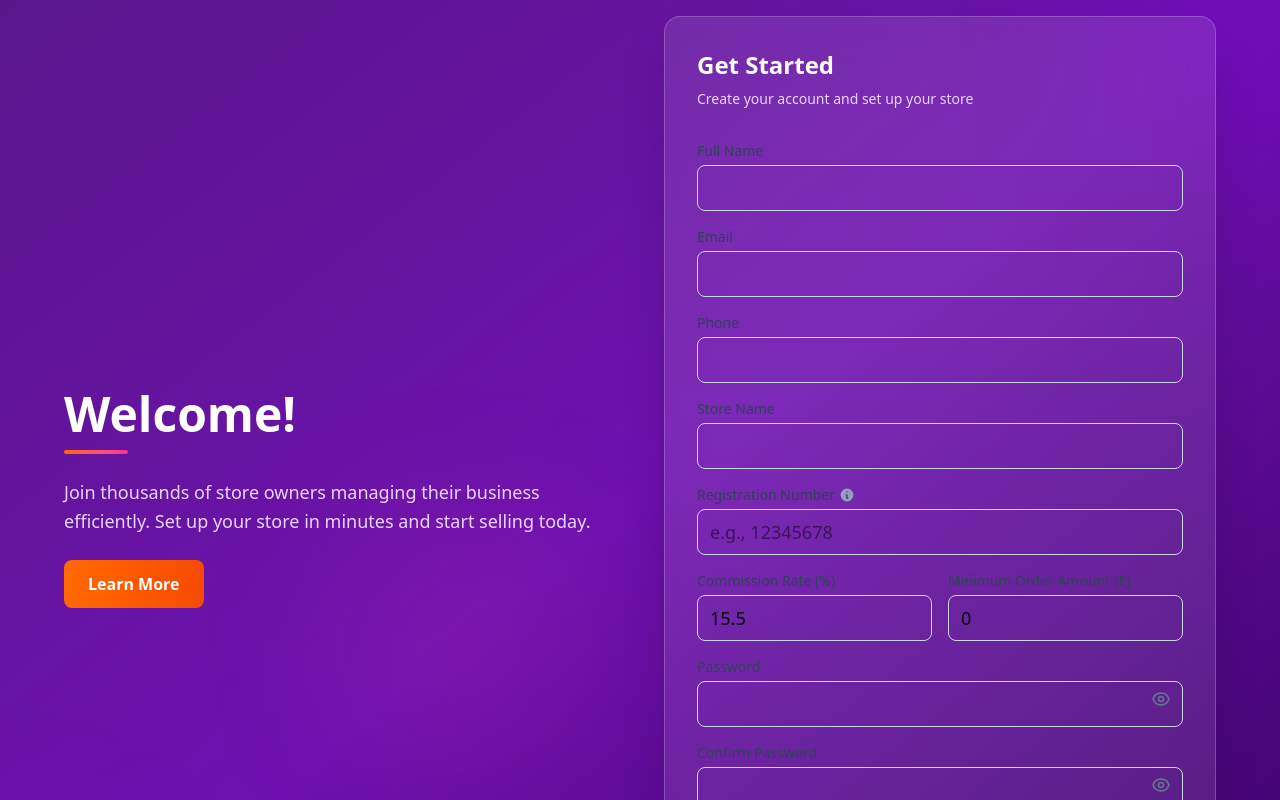
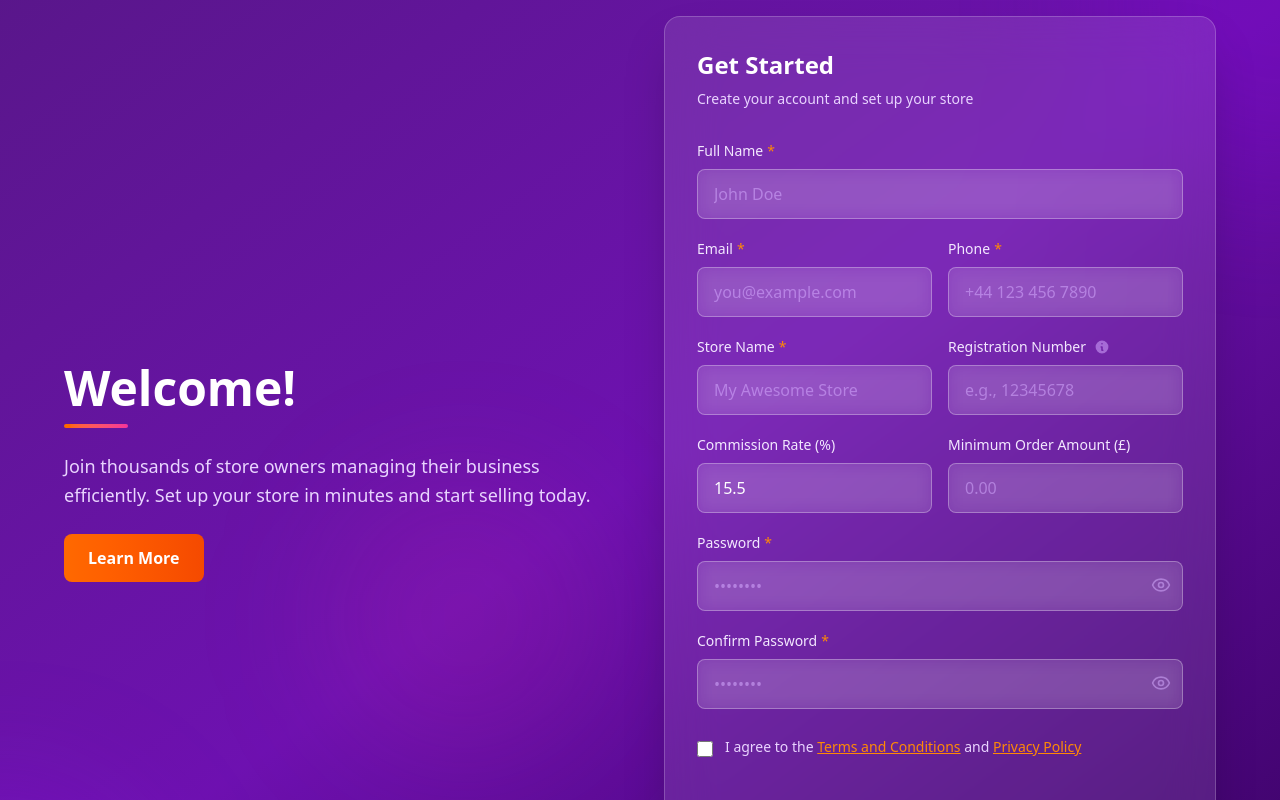
Before and after one commit to Sokuya-ltd/store_web, a React (Vite) app: page /onboarding in a window 1280 px wide. Shown: the top 800 px of the page. Built offline with nearby package versions, Linux system fonts and the light colour scheme.

Commit message:
feat: Refactor StepBusinessInfo component with GlassInput for improved UI and validation

```diff
--- a/src/pages/Onboarding/StepBusinessInfo.jsx
+++ b/src/pages/Onboarding/StepBusinessInfo.jsx
@@ -1,7 +1,6 @@
 import { useState } from "react";
 import { Link } from "react-router-dom";
-import Input from "../../components/ui/Input";
-import Button from "../../components/ui/Button";
+import { Eye, EyeOff } from "lucide-react";
 
 export default function StepBusinessInfo({ data, updateData, onSubmit, isSubmitting, error, fieldErrors = {} }) {
   const [showPassword, setShowPassword] = useState(false);
@@ -15,7 +14,6 @@ export default function StepBusinessInfo({ data, updateData, onSubmit, isSubmitt
 
     // Basic validation
     if (!data.name || !data.email || !data.password || !data.phone || !data.store_name) {
-      alert("Please fill in all required fields");
       return;
     }
     if (data.password !== data.password_confirmation) {
@@ -35,148 +33,230 @@ export default function StepBusinessInfo({ data, updateData, onSubmit, isSubmitt
     await onSubmit();
   };
 
+  // Reusable input component for glass-morphism styling
+  const GlassInput = ({ label, type = "text", value, onChange, error, placeholder, required, name, step }) => (
+    <div>
+      <label htmlFor={name} className="block text-sm font-medium text-purple-100 mb-2">
+        {label}
+        {required && <span className="text-orange-400 ml-1">*</span>}
+      </label>
+      <input
+        id={name}
+        type={type}
+        name={name}
+        value={value || ""}
+        onChange={onChange}
+        placeholder={placeholder}
+        required={required}
+        step={step}
+        aria-invalid={!!error}
+        aria-describedby={error ? `${name}-error` : undefined}
+        className="w-full bg-white/10 border border-white/30 text-white placeholder-purple-300/50 rounded-lg px-4 py-3 focus:outline-none focus:ring-2 focus:ring-orange-500 focus:border-transparent transition-all backdrop-blur-sm"
+      />
+      {error && (
+        <p id={`${name}-error`} className="text-red-300 text-xs mt-1.5">
+          {error}
+        </p>
+      )}
+    </div>
+  );
+
   return (
-    <form className="space-y-4" onSubmit={handleSubmit}>
+    <form className="space-y-5" onSubmit={handleSubmit}>
       {/* General error message display */}
       {error && (
-        <div className="p-3 bg-red-50 border border-red-200 rounded-lg text-red-700 text-sm">
-          {error}
+        <div className="p-4 bg-red-500/20 border border-red-400/50 rounded-lg">
+          <p className="text-red-200 text-sm font-medium">{error}</p>
         </div>
       )}
 
-      <Input
+      {/* Full Name */}
+      <GlassInput
         label="Full Name"
         type="text"
-        value={data.name || ""}
+        name="name"
+        value={data.name}
         onChange={(e) => updateData({ name: e.target.value })}
         error={fieldErrors.name}
+        placeholder="John Doe"
         required
       />
 
-      <Input
+      {/* Email and Phone - Two Columns */}
+      <div className="grid grid-cols-1 md:grid-cols-2 gap-4">
+        <GlassInput
           label="Email"
           type="email"
-        value={data.email || ""}
+          name="email"
+          value={data.email}
           onChange={(e) => updateData({ email: e.target.value })}
           error={fieldErrors.email}
+          placeholder="you@example.com"
           required
         />
 
-      <Input
+        <GlassInput
           label="Phone"
           type="tel"
-        value={data.phone || ""}
+          name="phone"
+          value={data.phone}
           onChange={(e) => updateData({ phone: e.target.value })}
           error={fieldErrors.phone}
+          placeholder="+44 123 456 7890"
+          required
+        />
+      </div>
+
+      {/* Store Name */}
+      <div className="grid grid-cols-1 md:grid-cols-2 gap-4">
+        <GlassInput
+          label="Store Name"
+          type="text"
+          name="store_name"
+          value={data.store_name}
+          onChange={(e) => updateData({ store_name: e.target.value })}
+          error={fieldErrors.store_name}
+          placeholder="My Awesome Store"
           required
         />
 
-      <Input
-        label="Store Name"
-        type="text"
-        value={data.store_name || ""}
-        onChange={(e) => updateData({ store_name: e.target.value })}
-        error={fieldErrors.store_name}
-        required
-      />
-
-      <div className="space-y-1">
-        <label className="flex items-center gap-1 text-sm font-medium text-slate-700">
+        {/* Registration Number */}
+        <div className="space-y-2">
+          <label className="flex items-center gap-2 text-sm font-medium text-purple-100 mb-2">
             Registration Number
             <div className="relative group">
-            <svg className="w-4 h-4 text-slate-400 hover:text-slate-600 cursor-help" fill="currentColor" viewBox="0 0 20 20">
+              <svg className="w-4 h-4 text-purple-300/50 hover:text-purple-200 cursor-help" fill="currentColor" viewBox="0 0 20 20">
                 <path fillRule="evenodd" d="M18 10a8 8 0 11-16 0 8 8 0 0116 0zm-7-4a1 1 0 11-2 0 1 1 0 012 0zM9 9a1 1 0 000 2v3a1 1 0 001 1h1a1 1 0 100-2v-3a1 1 0 00-1-1H9z" clipRule="evenodd" />
               </svg>
-            <div className="absolute bottom-full left-1/2 transform -translate-x-1/2 mb-2 px-2 py-1 text-xs text-white bg-gray-900 rounded opacity-0 group-hover:opacity-100 transition-opacity whitespace-nowrap">
+              <div className="absolute bottom-full left-1/2 transform -translate-x-1/2 mb-2 px-2 py-1 text-xs text-white bg-gray-900 rounded opacity-0 group-hover:opacity-100 transition-opacity whitespace-nowrap z-10">
                 Companies House Registration Number
               </div>
             </div>
           </label>
-        <Input
+          <input
             type="text"
+            name="business_registration_number"
             value={data.business_registration_number || ""}
             onChange={(e) => updateData({ business_registration_number: e.target.value })}
-          error={fieldErrors.business_registration_number}
             placeholder="e.g., 12345678"
+            aria-invalid={!!fieldErrors.business_registration_number}
+            aria-describedby={fieldErrors.business_registration_number ? "registration-error" : undefined}
+            className="w-full bg-white/10 border border-white/30 text-white placeholder-purple-300/50 rounded-lg px-4 py-3 focus:outline-none focus:ring-2 focus:ring-orange-500 focus:border-transparent transition-all backdrop-blur-sm"
           />
+          {fieldErrors.business_registration_number && (
+            <p id="registration-error" className="text-red-300 text-xs mt-1.5">
+              {fieldErrors.business_registration_number}
+            </p>
+          )}
+        </div>
       </div>
 
+      {/* Commission Rate and Minimum Order - Two Columns */}
       <div className="grid grid-cols-1 md:grid-cols-2 gap-4">
-        <Input
+        <GlassInput
           label="Commission Rate (%)"
           type="number"
+          name="commission_rate"
           step="0.1"
           value={data.commission_rate ?? ""}
           onChange={(e) => updateData({ commission_rate: parseFloat(e.target.value) || 0 })}
           error={fieldErrors.commission_rate}
+          placeholder="15.5"
         />
 
-        <Input
+        <GlassInput
           label="Minimum Order Amount (£)"
           type="number"
+          name="minimum_order_amount"
           step="0.01"
           value={data.minimum_order_amount ?? ""}
           onChange={(e) => updateData({ minimum_order_amount: parseFloat(e.target.value) || 0 })}
           error={fieldErrors.minimum_order_amount}
+          placeholder="0.00"
         />
       </div>
+
+      {/* Password */}
+      <div>
+        <label htmlFor="password" className="block text-sm font-medium text-purple-100 mb-2">
+          Password
+          <span className="text-orange-400 ml-1">*</span>
+        </label>
         <div className="relative">
-        <Input
-          label="Password"
+          <input
+            id="password"
             type={showPassword ? "text" : "password"}
+            name="password"
             value={data.password || ""}
             onChange={(e) => updateData({ password: e.target.value })}
-          error={fieldErrors.password}
+            placeholder="••••••••"
             required
+            aria-invalid={!!fieldErrors.password}
+            aria-describedby={fieldErrors.password ? "password-error" : undefined}
+            className="w-full bg-white/10 border border-white/30 text-white placeholder-purple-300/50 rounded-lg px-4 py-3 focus:outline-none focus:ring-2 focus:ring-orange-500 focus:border-transparent transition-all backdrop-blur-sm"
           />
           <button
             type="button"
-          className="absolute right-3 top-8 text-slate-500 hover:text-slate-700"
             onClick={() => setShowPassword(!showPassword)}
+            className="absolute right-3 top-3.5 text-purple-300/50 hover:text-purple-200 transition-colors"
+            aria-label={showPassword ? "Hide password" : "Show password"}
           >
             {showPassword ? (
-            <svg className="w-5 h-5" fill="none" stroke="currentColor" viewBox="0 0 24 24">
-              <path strokeLinecap="round" strokeLinejoin="round" strokeWidth={2} d="M13.875 18.825A10.05 10.05 0 0112 19c-4.478 0-8.268-2.943-9.543-7a9.97 9.97 0 011.563-3.029m5.858.908a3 3 0 114.243 4.243M9.878 9.878l4.242 4.242M9.88 9.88l-3.29-3.29m7.532 7.532l3.29 3.29M3 3l3.59 3.59m0 0A9.953 9.953 0 0112 5c4.478 0 8.268 2.943 9.543 7a10.025 10.025 0 01-4.132 5.411m0 0L21 21" />
-            </svg>
+              <EyeOff className="w-5 h-5" />
             ) : (
-            <svg className="w-5 h-5" fill="none" stroke="currentColor" viewBox="0 0 24 24">
-              <path strokeLinecap="round" strokeLinejoin="round" strokeWidth={2} d="M15 12a3 3 0 11-6 0 3 3 0 016 0z" />
-              <path strokeLinecap="round" strokeLinejoin="round" strokeWidth={2} d="M2.458 12C3.732 7.943 7.523 5 12 5c4.478 0 8.268 2.943 9.542 7-1.274 4.057-5.064 7-9.542 7-4.477 0-8.268-2.943-9.542-7z" />
-            </svg>
+              <Eye className="w-5 h-5" />
             )}
           </button>
         </div>
+        {fieldErrors.password && (
+          <p id="password-error" className="text-red-300 text-xs mt-1.5">
+            {fieldErrors.password}
+          </p>
+        )}
+      </div>
 
+      {/* Confirm Password */}
+      <div>
+        <label htmlFor="password_confirmation" className="block text-sm font-medium text-purple-100 mb-2">
+          Confirm Password
+          <span className="text-orange-400 ml-1">*</span>
+        </label>
         <div className="relative">
-        <Input
-          label="Confirm Password"
+          <input
+            id="password_confirmation"
             type={showConfirmPassword ? "text" : "password"}
+            name="password_confirmation"
             value={data.password_confirmation || ""}
             onChange={(e) => updateData({ password_confirmation: e.target.value })}
-          error={fieldErrors.password_confirmation}
+            placeholder="••••••••"
             required
+            aria-invalid={!!fieldErrors.password_confirmation}
+            aria-describedby={fieldErrors.password_confirmation ? "confirm-password-error" : undefined}
+            className="w-full bg-white/10 border border-white/30 text-white placeholder-purple-300/50 rounded-lg px-4 py-3 focus:outline-none focus:ring-2 focus:ring-orange-500 focus:border-transparent transition-all backdrop-blur-sm"
           />
           <button
             type="button"
-          className="absolute right-3 top-8 text-slate-500 hover:text-slate-700"
             onClick={() => setShowConfirmPassword(!showConfirmPassword)}
+            className="absolute right-3 top-3.5 text-purple-300/50 hover:text-purple-200 transition-colors"
+            aria-label={showConfirmPassword ? "Hide password" : "Show password"}
           >
             {showConfirmPassword ? (
-            <svg className="w-5 h-5" fill="none" stroke="currentColor" viewBox="0 0 24 24">
-              <path strokeLinecap="round" strokeLinejoin="round" strokeWidth={2} d="M13.875 18.825A10.05 10.05 0 0112 19c-4.478 0-8.268-2.943-9.543-7a9.97 9.97 0 011.563-3.029m5.858.908a3 3 0 114.243 4.243M9.878 9.878l4.242 4.242M9.88 9.88l-3.29-3.29m7.532 7.532l3.29 3.29M3 3l3.59 3.59m0 0A9.953 9.953 0 0112 5c4.478 0 8.268 2.943 9.543 7a10.025 10.025 0 01-4.132 5.411m0 0L21 21" />
-            </svg>
+              <EyeOff className="w-5 h-5" />
             ) : (
-            <svg className="w-5 h-5" fill="none" stroke="currentColor" viewBox="0 0 24 24">
-              <path strokeLinecap="round" strokeLinejoin="round" strokeWidth={2} d="M15 12a3 3 0 11-6 0 3 3 0 016 0z" />
-              <path strokeLinecap="round" strokeLinejoin="round" strokeWidth={2} d="M2.458 12C3.732 7.943 7.523 5 12 5c4.478 0 8.268 2.943 9.542 7-1.274 4.057-5.064 7-9.542 7-4.477 0-8.268-2.943-9.542-7z" />
-            </svg>
+              <Eye className="w-5 h-5" />
             )}
           </button>
         </div>
+        {fieldErrors.password_confirmation && (
+          <p id="confirm-password-error" className="text-red-300 text-xs mt-1.5">
+            {fieldErrors.password_confirmation}
+          </p>
+        )}
+      </div>
 
       {/* Terms and Conditions */}
-      <div className="space-y-2">
-        <label className="flex items-start gap-3 cursor-pointer">
+      <div className="space-y-2 pt-2">
+        <label className="flex items-start gap-3 cursor-pointer group">
           <input
             type="checkbox"
             checked={acceptedTerms}
@@ -184,32 +264,32 @@ export default function StepBusinessInfo({ data, updateData, onSubmit, isSubmitt
               setAcceptedTerms(e.target.checked);
               if (e.target.checked) setTermsError("");
             }}
-            className="mt-1 w-4 h-4 text-[#D35400] border-slate-300 rounded focus:ring-[#D35400]"
+            className="mt-1 w-4 h-4 accent-orange-500 rounded border border-white/30 bg-white/10 cursor-pointer focus:ring-2 focus:ring-orange-500"
           />
-          <span className="text-sm text-slate-600">
+          <span className="text-sm text-purple-200">
             I agree to the{" "}
-            <Link to="/terms" className="text-[#D35400] hover:underline font-medium">
+            <Link to="/terms" className="text-orange-400 hover:text-orange-300 font-medium underline transition-colors">
               Terms and Conditions
             </Link>{" "}
             and{" "}
-            <Link to="/privacy" className="text-[#D35400] hover:underline font-medium">
+            <Link to="/privacy" className="text-orange-400 hover:text-orange-300 font-medium underline transition-colors">
               Privacy Policy
             </Link>
           </span>
         </label>
         {termsError && (
-          <p className="text-xs text-red-600 ml-7">{termsError}</p>
+          <p className="text-red-300 text-xs ml-7">{termsError}</p>
         )}
       </div>
 
-      <div className="flex justify-end gap-2 pt-2">
-        <Button
+      {/* Submit Button */}
+      <button
         type="submit"
-          className="bg-[#000000] hover:bg-[#333333] text-white px-6 py-2 disabled:opacity-50 disabled:cursor-not-allowed"
         disabled={isSubmitting}
+        className="w-full py-3 px-4 bg-gradient-to-r from-orange-500 to-orange-600 hover:from-orange-600 hover:to-orange-700 disabled:from-orange-500/50 disabled:to-orange-600/50 disabled:cursor-not-allowed text-white font-semibold rounded-lg transition-all duration-300 transform hover:scale-[1.02] disabled:scale-100 focus:outline-none focus:ring-2 focus:ring-orange-400 focus:ring-offset-2 focus:ring-offset-purple-900 mt-6"
       >
         {isSubmitting ? (
-            <span className="flex items-center gap-2">
+          <span className="flex items-center justify-center gap-2">
             <svg className="animate-spin h-4 w-4" viewBox="0 0 24 24">
               <circle className="opacity-25" cx="12" cy="12" r="10" stroke="currentColor" strokeWidth="4" fill="none" />
               <path className="opacity-75" fill="currentColor" d="M4 12a8 8 0 018-8V0C5.373 0 0 5.373 0 12h4zm2 5.291A7.962 7.962 0 014 12H0c0 3.042 1.135 5.824 3 7.938l3-2.647z" />
@@ -219,19 +299,18 @@ export default function StepBusinessInfo({ data, updateData, onSubmit, isSubmitt
         ) : (
           "Create Store"
         )}
-        </Button>
-      </div>
+      </button>
 
       {/* Already have an account */}
-      <p className="text-center text-sm text-slate-600">
+      <p className="text-center text-sm text-purple-200 pt-2">
         Already have an account?{" "}
         <Link
           to="/login"
-          className="text-[#D35400] hover:text-[#B84700] font-medium hover:underline"
+          className="text-orange-400 hover:text-orange-300 font-semibold transition-colors"
         >
           Sign in
         </Link>
       </p>
-    </form >
+    </form>
   );
 }
```
Lines whose indentation alone changed are shown as unchanged.
